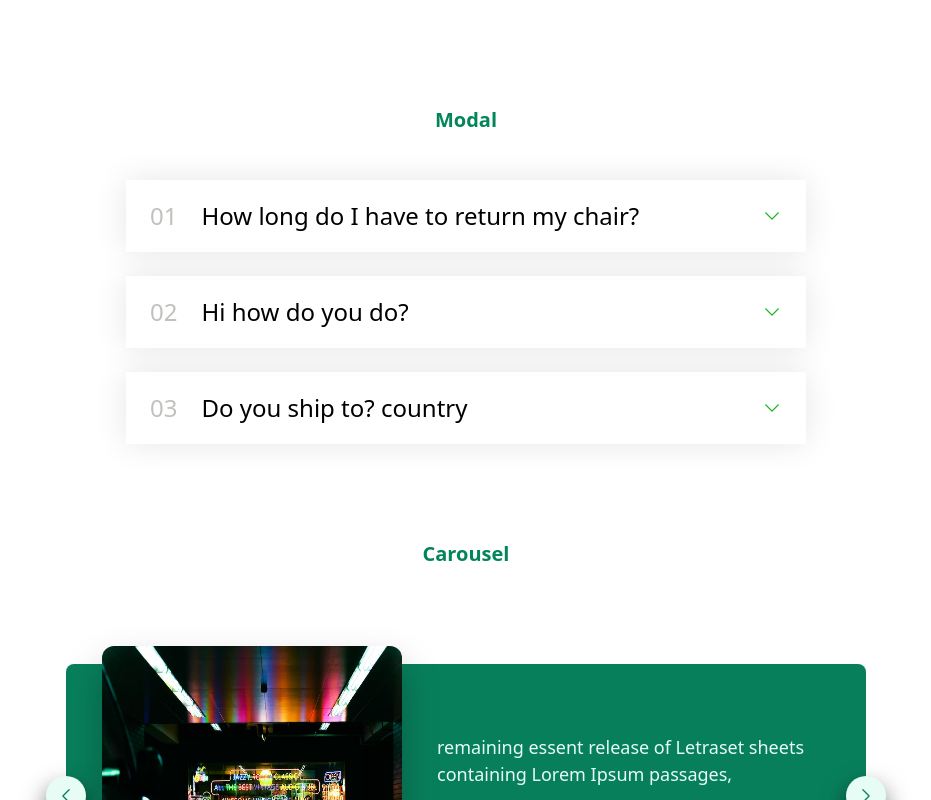
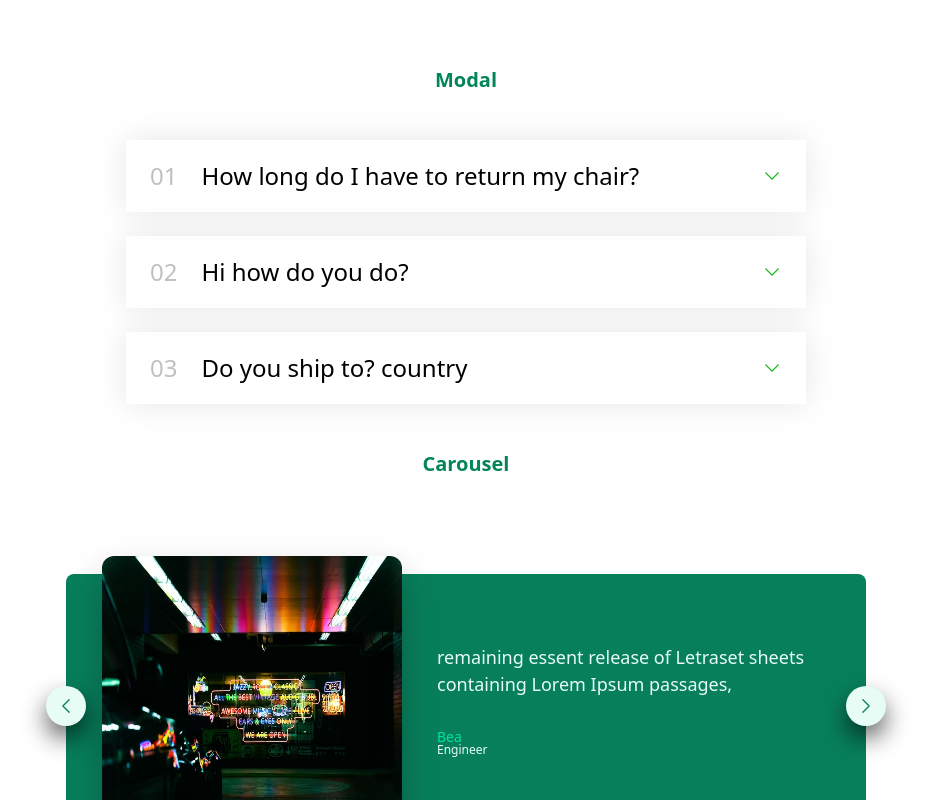
Before and after one commit to bmpandrada/components, a React (Vite) app: page / in a window 1280 px wide. Shown: the top 800 px of the page, without its empty margins (174-1105 px from the left). Built offline with nearby package versions, Linux system fonts and the light colour scheme.

Commit message:
my component layouts

```diff
--- a/src/component/element.css
+++ b/src/component/element.css
@@ -17,18 +17,22 @@ body{
 }
 
 .container{
-
+    display: flex;
+    justify-content: center;
+    align-items: center;
+    flex-direction: column;
     width: 100%;
-    padding: 2rem;
 }
 .container h1{
     text-align: center;
     color: #03855a;
-    margin-top: 5rem;
 }
 .container-element{
+    padding: 5rem;
     margin-top: 2rem;
+    width: 100%;
     display: grid;
     grid-template-columns: repeat(1, 100%);
     grid-template-rows: repeat(1, auto);
+
 }
```
